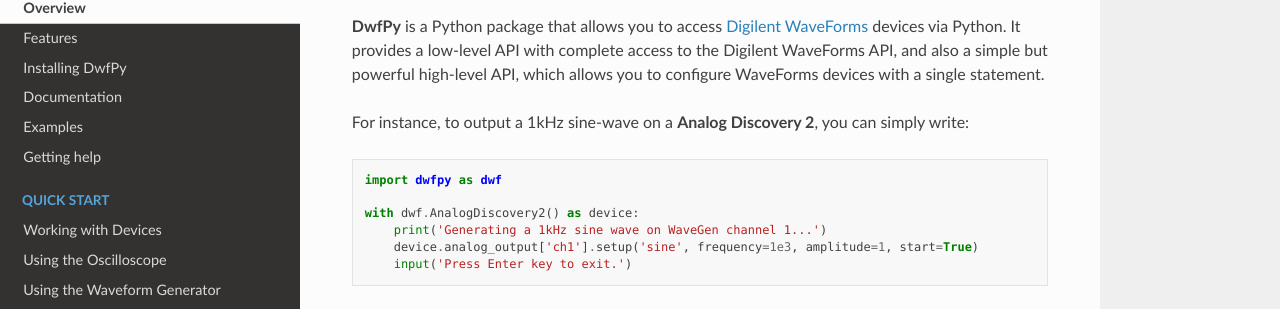
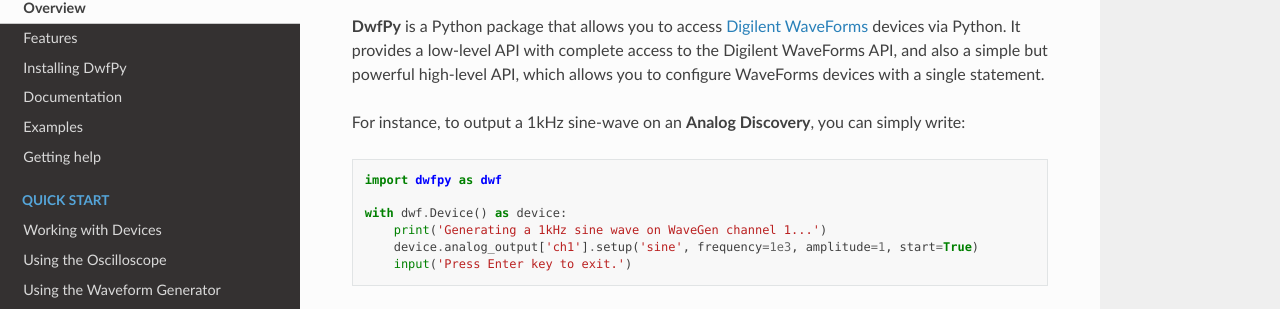
Before and after one commit to mariusgreuel/dwfpy, a Sphinx documentation site: the page built from docs/introduction.rst, in a window 1280 px wide and 900 px high. Shown: the part 145-454 px from the top of the window. Built offline with Sphinx 7.4.7 and the Read the Docs theme 3.1.0, drawn with Linux system fonts in a browser that asks for light colours.

Commit message:
Update documentation

```diff
--- a/docs/introduction.rst
+++ b/docs/introduction.rst
@@ -8,13 +8,13 @@
 and also a simple but powerful high-level API,
 which allows you to configure WaveForms devices with a single statement.
 
-For instance, to output a 1kHz sine-wave on a **Analog Discovery 2**, you can simply write:
+For instance, to output a 1kHz sine-wave on an **Analog Discovery**, you can simply write:
 
 .. code-block::
 
     import dwfpy as dwf
 
-    with dwf.AnalogDiscovery2() as device:
+    with dwf.Device() as device:
         print('Generating a 1kHz sine wave on WaveGen channel 1...')
         device.analog_output['ch1'].setup('sine', frequency=1e3, amplitude=1, start=True)
         input('Press Enter key to exit.')
```
Also changed, not shown: README.md (+2 -2 lines).
